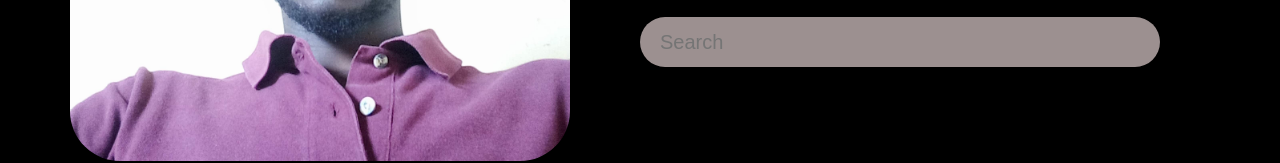
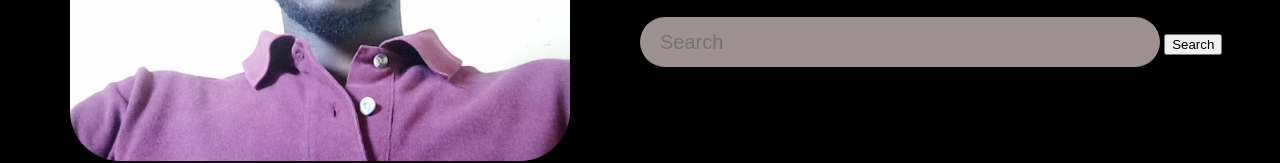
Before and after one commit to SergeRegis/klbportfolio, a plain HTML site: page index.html in a window 1280 px wide. Shown: the part 539-702 px from the top of the page. Drawn offline with Linux system fonts and the light colour scheme.

Commit message:
Second commit

```diff
--- a/index.html
+++ b/index.html
@@ -29,6 +29,7 @@
                 <div class="dark-mode__toggle">
                     <input type="checkbox" id="dark-mode-toggle" />
                     <label for="dark-mode-toggle"></label>
+
                 </div>
             </div>
 
@@ -49,7 +50,7 @@
                     <!-- input search -->
                     <div class="search">
                         <input type="text" placeholder="Search">
-                        <!-- <button type="submit"><i class="fas fa-search"></i></button> -->
+                        <button type="submit">Search</button>
                     </div>
                 </div>
             </div>
--- a/style.css
+++ b/style.css
@@ -153,6 +153,9 @@ nav ul li a.active:hover::after{
     background-color: #9C9090;
     margin-bottom: 40px;
 }
+
+
+
 /* #projects{
     background-color: #000;
 } */
```
